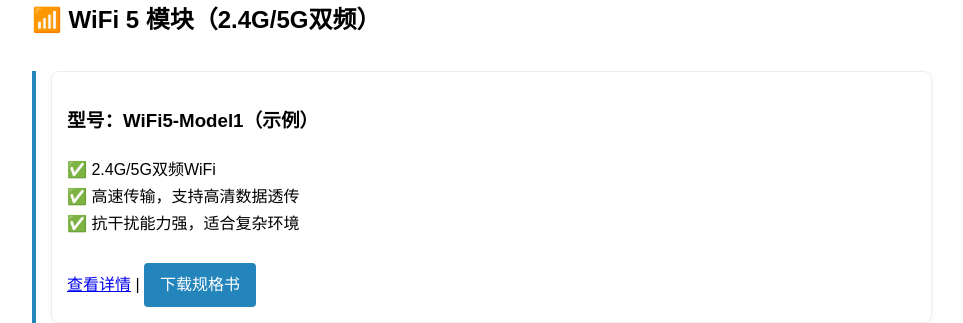
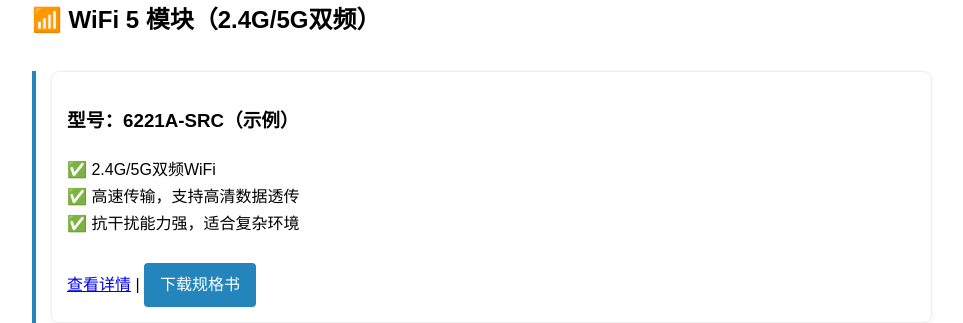
Before and after one commit to electechhander-maker/handler.github.io, a Jekyll site: the page built from index.md, in a window 1280 px wide. Shown: the part 840-1163 px from the top of the page, without its empty margins (158-1121 px from the left). Built offline with Jekyll 4.4.1, drawn with Linux system fonts in a browser that asks for light colours.

Commit message:
Update index.md

```diff
--- a/index.md
+++ b/index.md
@@ -35,7 +35,7 @@ title: 首页 - WiFi模块产品中心
 ## 📶 WiFi 5 模块（2.4G/5G双频）
 <div class="category">
   <div class="product-card">
-    <h3>型号：WiFi5-Model1（示例）</h3>
+    <h3>型号：6221A-SRC（示例）</h3>
     <p>✅ 2.4G/5G双频WiFi<br>
     ✅ 高速传输，支持高清数据透传<br>
     ✅ 抗干扰能力强，适合复杂环境</p>
```
